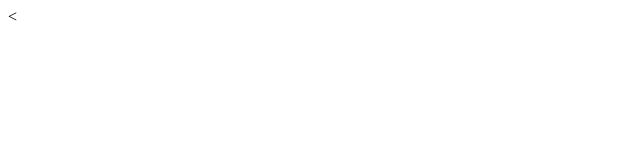
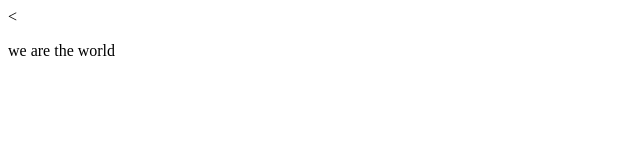
Before and after one commit to r-ks/node_git, a plain HTML site: page index.html in a window 1280 px wide. Shown: the full height of the page, 0-640 px from the left. Drawn offline with Linux system fonts and the light colour scheme.

Commit message:
added body to the index file

```diff
--- a/index.html
+++ b/index.html
@@ -6,6 +6,6 @@
   </head>
 
   <body>
-
+    <p>we are the world</p>
   </body>
 </html>
```
